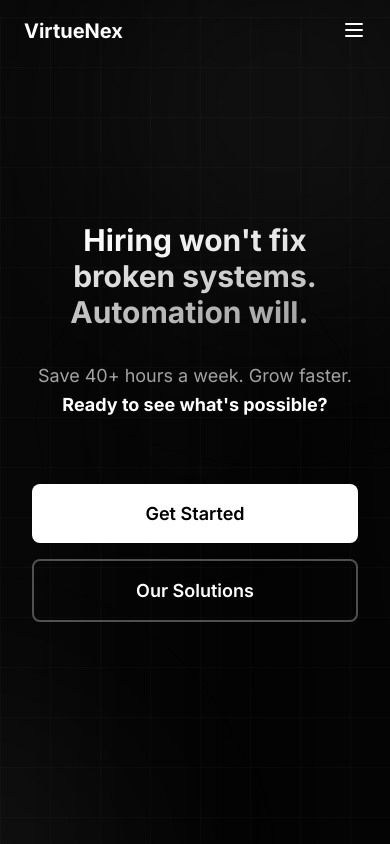
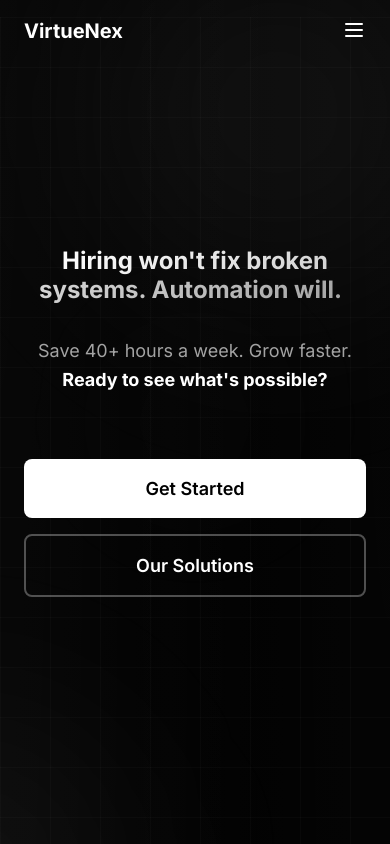
Before and after one commit to 19Erdem03/virtuenex-automation-1, a React (Vite) app: page / in a window 390 px wide. Shown: the top 844 px of the page. Built offline with nearby package versions, Linux system fonts and the light colour scheme.

Commit message:
Enhance mobile responsiveness: improve touch targets, viewport handling, and font scaling

```diff
--- a/src/components/Hero.tsx
+++ b/src/components/Hero.tsx
@@ -11,6 +11,11 @@ const HeroWrapper = styled.section`
   padding: ${({ theme }) => `${theme.spacing[10]} ${theme.spacing[6]}`};
   position: relative;
   overflow: hidden;
+
+  @media (max-width: ${({ theme }) => theme.breakpoints.sm}) {
+    min-height: 100svh; /* Better mobile viewport handling */
+    padding: ${({ theme }) => `${theme.spacing[8]} ${theme.spacing[5]}`};
+  }
 `;
 
 const AnimatedGrid = styled.div`
@@ -117,6 +122,10 @@ const HeroTitle = styled(motion.h1)`
   @media (max-width: ${({ theme }) => theme.breakpoints.md}) {
     font-size: ${({ theme }) => theme.fontSizes['3xl']};
   }
+
+  @media (max-width: ${({ theme }) => theme.breakpoints.sm}) {
+    font-size: ${({ theme }) => theme.fontSizes['2xl']};
+  }
 `;
 
 const TypewriterWrapper = styled.span`
@@ -164,6 +173,8 @@ const PrimaryCTA = styled(Link)`
   border: none;
   position: relative;
   overflow: hidden;
+  display: inline-block;
+  text-align: center;
 
   &::before {
     content: '';
@@ -192,7 +203,7 @@ const PrimaryCTA = styled(Link)`
 
   @media (max-width: ${({ theme }) => theme.breakpoints.sm}) {
     width: 100%;
-    justify-content: center;
+    min-height: 48px; /* Better touch target */
   }
 `;
 
@@ -207,6 +218,8 @@ const SecondaryCTA = styled(Link)`
   color: ${({ theme }) => theme.colors.text.primary};
   position: relative;
   overflow: hidden;
+  display: inline-block;
+  text-align: center;
 
   &::before {
     content: '';
@@ -237,7 +250,7 @@ const SecondaryCTA = styled(Link)`
 
   @media (max-width: ${({ theme }) => theme.breakpoints.sm}) {
     width: 100%;
-    justify-content: center;
+    min-height: 48px; /* Better touch target */
   }
 `;
 
--- a/src/pages/Home.tsx
+++ b/src/pages/Home.tsx
@@ -64,6 +64,10 @@ const SectionTitle = styled.h2`
   @media (max-width: ${({ theme }) => theme.breakpoints.md}) {
     font-size: ${({ theme }) => theme.fontSizes['4xl']};
     margin-bottom: ${({ theme }) => theme.spacing[8]};
+  }
+
+  @media (max-width: ${({ theme }) => theme.breakpoints.sm}) {
+    font-size: ${({ theme }) => theme.fontSizes['3xl']};
   }
 `;
 
```
Also changed, not shown: 1 other file (tests, documents, lock files or other folders).
